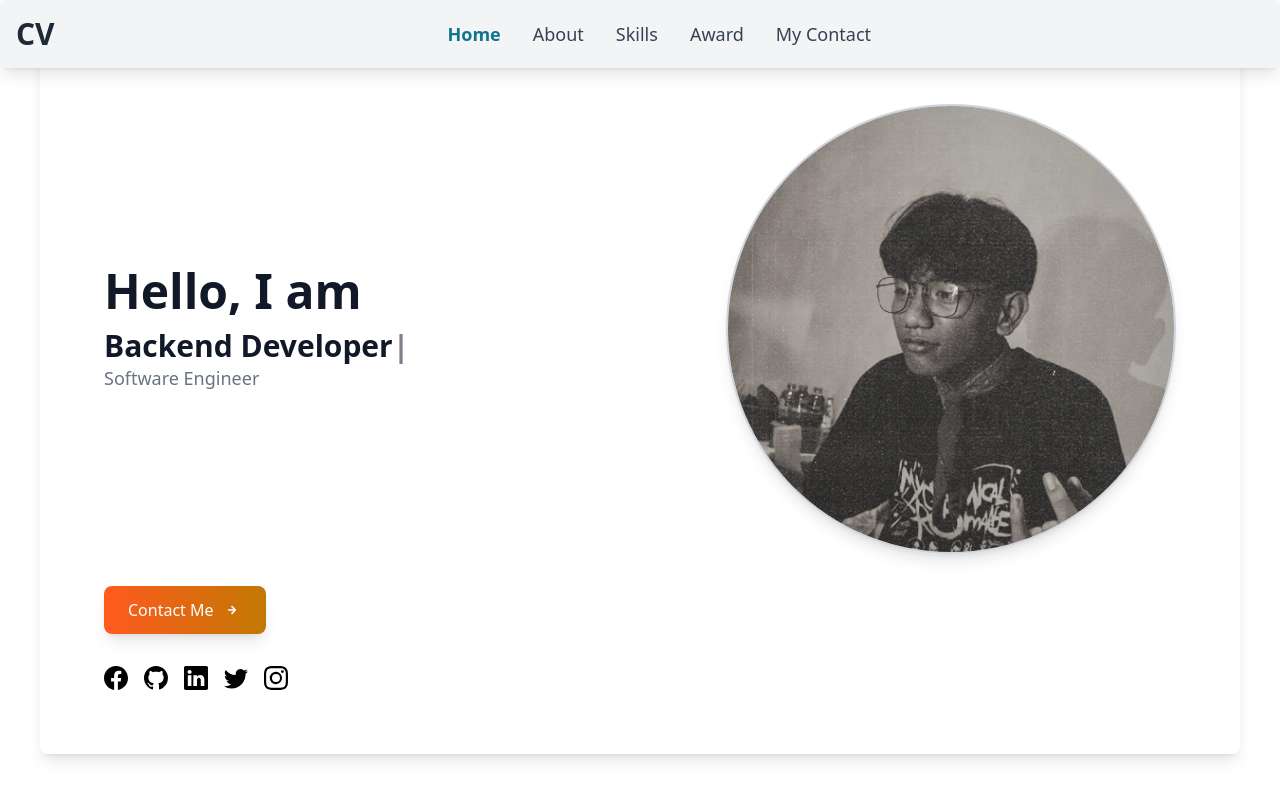
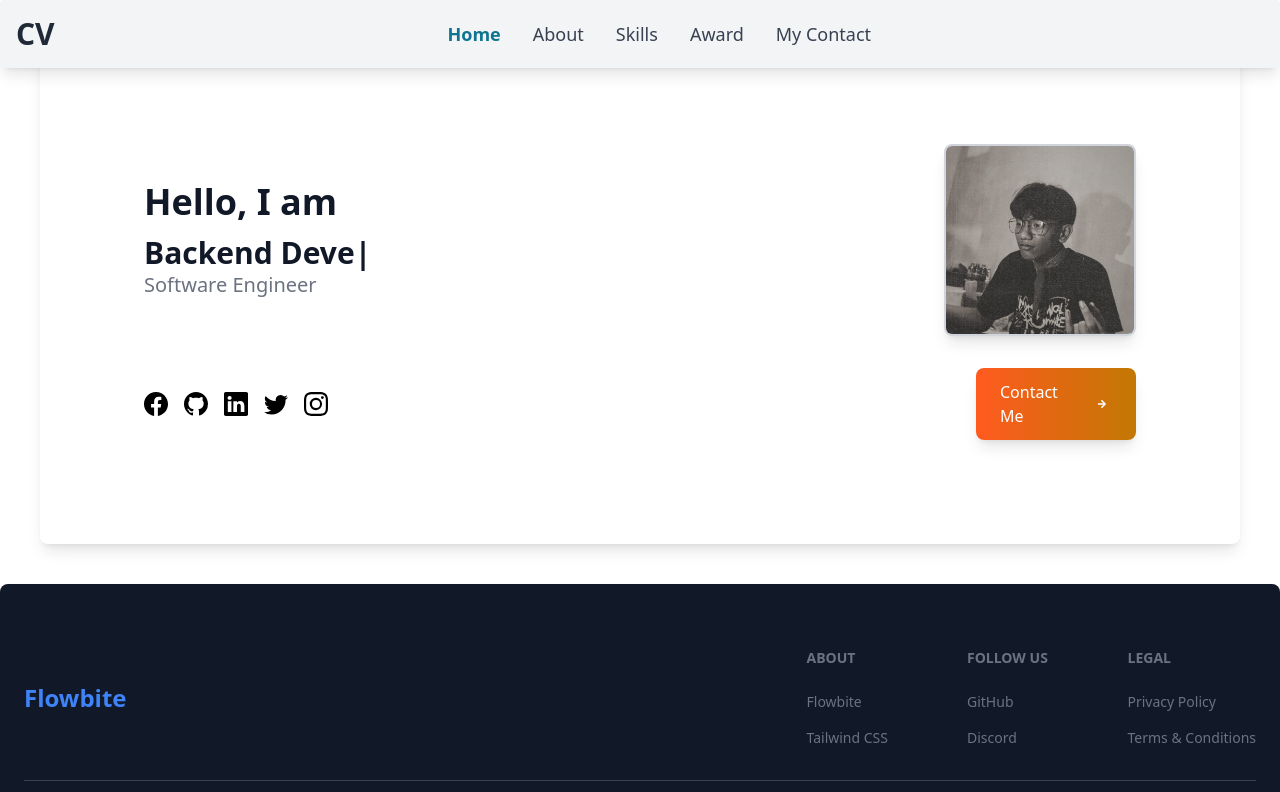
Before and after one commit to Aurelfrhs/my-cv, a React (Vite) app: page / in a window 1280 px wide. Shown: the top 792 px of the page. Built offline with nearby package versions, Linux system fonts and the light colour scheme.

Commit message:
testing update

```diff
--- a/package.json
+++ b/package.json
@@ -15,6 +15,7 @@
     "@react-icons/all-files": "^4.1.0",
     "flowbite": "^2.5.2",
     "flowbite-react": "^0.10.2",
+    "motion": "^11.11.17",
     "react": "^18.3.1",
     "react-dom": "^18.3.1",
     "react-router-dom": "^6.28.0",
--- a/src/App.jsx
+++ b/src/App.jsx
@@ -1,8 +1,8 @@
 import { useState } from 'react';
 import { Header } from './components/Header';
-import { Profile } from './components/Profile';
-import { CustomFooter } from './components/CustomFooter';
-import { About } from './components/About';
+import { Profile } from './pages/Profile';
+import { Footer } from './components/Footer';
+import { About } from './pages/About';
 // import { Skill } from './components/Skill';
 import { styled } from 'styled-components';
 
@@ -19,11 +19,11 @@ const App = () => {
       <Spacer />
       <Profile />
       <Spacer />
-      <About />
-      <Spacer />
+      {/* <About />
+      <Spacer /> */}
       {/* <Skill /> */}
       <Spacer />
-      <CustomFooter />
+      <Footer />
     </>
   );
 }
--- a/src/components/CustomFooter.jsx
+++ b/src/components/Footer.jsx
@@ -7,16 +7,15 @@ import {
   BsInstagram,
 } from "react-icons/bs";
 
-export const CustomFooter = () => {
+export const Footer = () => {
   return (
     <FlowbiteFooter container className="bg-gray-900 text-white">
       <div className="w-full py-10">
-        <div className="grid w-full justify-between sm:flex sm:justify-between md:flex md:grid-cols-1">
+        <div className="grid w-full justify-between gap-8 sm:flex sm:justify-between md:grid-cols-1">
           <div className="flex items-center mb-4 sm:mb-0">
-            <span className="text-2xl font-bold text-blue-500">Flowbite</span>{" "}
-            {/* Ganti warna di sini */}
+            <span className="text-2xl font-bold text-blue-500">Flowbite</span>
           </div>
-          <div className="grid grid-cols-2 gap-8 sm:mt-4 sm:grid-cols-3 sm:gap-6">
+          <div className="grid grid-cols-1 gap-8 sm:grid-cols-3">
             <div>
               <FlowbiteFooter.Title title="About" />
               <FlowbiteFooter.LinkGroup col>
@@ -25,15 +24,13 @@ export const CustomFooter = () => {
                   className="hover:underline hover:text-green-400"
                 >
                   Flowbite
-                </FlowbiteFooter.Link>{" "}
-                {/* Ganti warna di sini */}
+                </FlowbiteFooter.Link>
                 <FlowbiteFooter.Link
                   href="#"
                   className="hover:underline hover:text-green-400"
                 >
                   Tailwind CSS
-                </FlowbiteFooter.Link>{" "}
-                {/* Ganti warna di sini */}
+                </FlowbiteFooter.Link>
               </FlowbiteFooter.LinkGroup>
             </div>
             <div>
@@ -44,15 +41,13 @@ export const CustomFooter = () => {
                   className="hover:underline hover:text-green-400"
                 >
                   GitHub
-                </FlowbiteFooter.Link>{" "}
-                {/* Ganti warna di sini */}
+                </FlowbiteFooter.Link>
                 <FlowbiteFooter.Link
                   href="#"
                   className="hover:underline hover:text-green-400"
                 >
                   Discord
-                </FlowbiteFooter.Link>{" "}
-                {/* Ganti warna di sini */}
+                </FlowbiteFooter.Link>
               </FlowbiteFooter.LinkGroup>
             </div>
             <div>
@@ -63,15 +58,13 @@ export const CustomFooter = () => {
                   className="hover:underline hover:text-green-400"
                 >
                   Privacy Policy
-                </FlowbiteFooter.Link>{" "}
-                {/* Ganti warna di sini */}
+                </FlowbiteFooter.Link>
                 <FlowbiteFooter.Link
                   href="#"
                   className="hover:underline hover:text-green-400"
                 >
                   Terms & Conditions
-                </FlowbiteFooter.Link>{" "}
-                {/* Ganti warna di sini */}
+                </FlowbiteFooter.Link>
               </FlowbiteFooter.LinkGroup>
             </div>
           </div>
@@ -127,4 +120,4 @@ export const CustomFooter = () => {
   );
 };
 
-export default CustomFooter;
+export default Footer;
--- a/src/components/Profile.jsx
+++ /dev/null
@@ -1,142 +0,0 @@
-import React, { useEffect, useState } from "react";
-import { Card } from "flowbite-react";
-import { ReactTyped } from "react-typed";
-import {
-  BsFacebook,
-  BsGithub,
-  BsLinkedin,
-  BsTwitter,
-  BsInstagram,
-} from "react-icons/bs";
-import Image from '../assets/Image.png';
-
-export const Profile = () => {
-  const [isVisible, setIsVisible] = useState(false);
-  const [isExiting, setIsExiting] = useState(false);
-
-  useEffect(() => {
-    const timer = setTimeout(() => {
-      setIsVisible(true);
-    }, 100);
-
-    return () => clearTimeout(timer);
-  }, []);
-
-  const handleExit = () => {
-    setIsExiting(true);
-    setTimeout(() => {
-      setIsVisible(false);
-      setIsExiting(false);
-    }, 500);
-  };
-
-  return (
-    <Card className={`max-w-full m-10 p-10 shadow-lg rounded-lg border-3 bg-white dark:bg-gray-800 transition-transform transform hover:scale-105 ${isExiting ? 'animate-slide-out' : isVisible ? 'animate-slide-in' : ''}`}>
-      <div className="flex justify-between items-center">
-        <div className="flex flex-col">
-          <h2 className="text-5xl font-bold text-gray-900 dark:text-white">
-            Hello, I am
-          </h2>
-          <h1 className="font-bold text-5xl">
-            <ReactTyped
-              strings={[
-                "Aurel Fristian Ramdhani Hatorangan Simanjuntak",
-                "Backend Developer",
-              ]}
-              typeSpeed={25}
-              backSpeed={50}
-              loop
-              className="text-3xl font-bold text-gray-900 dark:text-white"
-            />
-          </h1>
-          <span className="text-lg text-gray-500 dark:text-gray-400">
-            Software Engineer
-          </span>
-        </div>
-        <div>
-          <img
-            alt="Photo"
-            height="450"
-            width="450"
-            src={Image}
-            className="border-2 border-gray-300 shadow-lg rounded-full transition-transform transform hover:scale-110"
-          />
-        </div>
-      </div>
-
-      <div className="flex mt-4">
-        <a
-          href="#"
-          className="inline-flex items-center px-6 py-3 text-white bg-gradient-to-r from-orange-500 to-yellow-500 hover:from-yellow-500 hover:to-orange-500 rounded-lg shadow-lg transition duration-300 transform hover:scale-105"
-          onClick={handleExit}
-        >
-          <span className="mr-2">Contact Me</span>
-          <svg
-            className="w-5 h-5"
-            fill="none"
-            stroke="currentColor"
-            viewBox="0 0 24 24"
-            xmlns="http://www.w3.org/2000/svg"
-          >
-            <path
-              strokeLinecap="round"
-              strokeLinejoin="round"
-              strokeWidth={2}
-              d="M8 12h8m-4-4l4 4-4 4"
-            />
-          </svg>
-        </a>
-      </div>
-
-      <div className="flex space-x-4 mt-4">
-        <a
-          href="#"
-          aria-label="Facebook"
-          target="_blank"
-          rel="noopener noreferrer"
-          className="transition duration-300 transform hover:scale-110 hover:text-blue-600"
-        >
-          <BsFacebook className="text-2xl hover:animate-bounce" />
-        </a>
-        <a
-          href="#"
-          aria-label="GitHub"
-          target="_blank"
-          rel="noopener noreferrer"
-          className="transition duration-300 transform hover:scale-110 hover:text-gray-400"
-        >
-          <BsGithub className="text-2xl hover:animate-bounce" />
-        </a>
-        <a
-          href="#"
-          aria-label="LinkedIn"
-          target="_blank"
-          rel="noopener noreferrer"
-          className="transition duration-300 transform hover:scale-110 hover:text-blue-500"
-        >
-          <BsLinkedin className="text-2xl hover:animate-bounce" />
-        </a>
-        <a
-          href="#"
-          aria-label="Twitter"
-          target="_blank"
-          rel="noopener noreferrer"
-          className="transition duration-300 transform hover:scale-110 hover:text-blue-400"
-        >
-          <BsTwitter className="text-2xl hover:animate-bounce" />
-        </a>
-        <a
-          href="#"
-          aria-label="Instagram"
-          target="_blank"
-          rel="noopener noreferrer"
-          className="transition duration-300 transform hover:scale-110 hover:text-pink-500"
-        >
-          <BsInstagram className="text-2xl hover:animate-bounce" />
-        </a>
-      </div>
-    </Card>
-  );
-};
-
-export default Profile;
--- a/src/index.css
+++ b/src/index.css
@@ -24,47 +24,3 @@
 .flip-back {
   transform: rotateY(180deg);
 }
-
-@keyframes slideIn {
-  0% {
-    transform: translateX(-100%);
-    opacity: 0;
-  }
-  100% {
-    transform: translateX(0);
-    opacity: 1;
-  }
-}
-
-.animate-slide-in {
-  animation: slideIn 2s ease forwards;
-}
-
-@keyframes slideOutToLeft {
-  0% {
-    transform: translateX(0);
-    opacity: 1;
-  }
-  100% {
-    transform: translateX(-100%);
-  }
-}
-
-.animate-slide-out {
-  animation: slideOutToLeft 0.5s ease forwards;
-}
-
-@keyframes slideInFromRight {
-  0% {
-    transform: translateX(100%);
-    opacity: 0;
-  }
-  100% {
-    transform: translateX(0);
-    opacity: 1;
-  }
-}
-
-.animate-slide-in-from-right {
-  animation: slideInFromRight 3s ease forwards;
-}
--- /dev/null
+++ b/src/pages/Profile.jsx
@@ -0,0 +1,117 @@
+import React from "react";
+import { Card } from "flowbite-react";
+import { ReactTyped } from "react-typed";
+import { BsFacebook, BsGithub, BsLinkedin, BsTwitter, BsInstagram } from "react-icons/bs";
+import Image from '../assets/Image.png';
+
+export const Profile = () => {
+  return (
+    <Card className="max-w-full m-5 p-5 sm:m-10 sm:p-20 shadow-lg rounded-lg border-3 bg-white dark:bg-gray-800 transition-transform transform hover:scale-105">
+      <div className="flex flex-col md:flex-row justify-between items-center">
+        <div className="flex flex-col mb-5 md:mb-0">
+          <h2 className="text-2xl md:text-3xl lg:text-4xl font-bold text-gray-900 dark:text-white">
+            Hello, I am
+          </h2>
+          <h1 className="font-bold text-3xl md:text-4xl lg:text-5xl">
+            <ReactTyped
+              strings={[
+                "Aurel Fristian Ramdhani Hatorangan Simanjuntak",
+                "Backend Developer",
+              ]}
+              typeSpeed={25}
+              backSpeed={50}
+              loop
+              className="text-xl md:text-2xl lg:text-3xl font-bold text-gray-900 dark:text-white"
+            />
+          </h1>
+          <span className="text-lg md:text-xl text-gray-500 dark:text-gray-400">
+            Software Engineer
+          </span>
+        </div>
+        <div className="flex">
+          <img
+            alt="Photo"
+            src={Image}
+            className="border-2 border-gray-300 shadow-lg rounded-lg transition-transform transform hover:scale-110 max-w-full w-32 sm:w-40 md:w-48"
+          />
+        </div>
+      </div>
+
+      {/* Flex Container for Icons and Button */}
+      <div className="flex flex-col md:flex-row justify-between items-center mt-4">
+        {/* Social Media Icons on the Left */}
+        <div className="flex space-x-4 mb-4 md:mb-0">
+          <a
+            href="#"
+            aria-label="Facebook"
+            target="_blank"
+            rel="noopener noreferrer"
+            className="transition duration-300 transform hover:scale-110 hover:text-blue-600"
+          >
+            <BsFacebook className="text-2xl hover:animate-bounce" />
+          </a>
+          <a
+            href="#"
+            aria-label="GitHub"
+            target="_blank"
+            rel="noopener noreferrer"
+            className="transition duration-300 transform hover:scale-110 hover:text-gray-400"
+          >
+            <BsGithub className="text-2xl hover:animate-bounce" />
+          </a>
+          <a
+            href="#"
+            aria-label="LinkedIn"
+            target="_blank"
+            rel="noopener noreferrer"
+            className="transition duration-300 transform hover:scale-110 hover:text-blue-500"
+          >
+            <BsLinkedin className="text-2xl hover:animate-bounce" />
+          </a>
+          <a
+            href="#"
+            aria-label="Twitter"
+            target="_blank"
+            rel="noopener noreferrer"
+            className="transition duration-300 transform hover:scale-110 hover:text-blue-400"
+          >
+            <BsTwitter className="text-2xl hover:animate-bounce" />
+          </a>
+          <a
+            href="#"
+            aria-label="Instagram"
+            target="_blank"
+            rel="noopener noreferrer"
+            className="transition duration-300 transform hover:scale-110 hover:text-pink-500"
+          >
+            <BsInstagram className="text-2xl hover:animate-bounce" />
+          </a>
+        </div>
+
+        {/* Contact Me Button on the Right */}
+        <a
+          href="#"
+          className="inline-flex items-center px-6 py-3 text-white bg-gradient-to-r from-orange-500 to-yellow-500 hover:from-yellow-500 hover:to-orange-500 rounded-lg shadow-lg transition duration-300 transform hover:scale-105 w-32 sm:w -40 md:w-40"
+        >
+          <span className="mr-2 text-sm sm:text-base">Contact Me</span>
+          <svg
+            className="w-5 h-5"
+            fill="none"
+            stroke="currentColor"
+            viewBox="0 0 24 24"
+            xmlns="http://www.w3.org/2000/svg"
+          >
+            <path
+              strokeLinecap="round"
+              strokeLinejoin="round"
+              strokeWidth={2}
+              d="M8 12h8m-4-4l4 4-4 4"
+            />
+          </svg>
+        </a>
+      </div>
+    </Card>
+  );
+};
+
+export default Profile;
```
Also changed, not shown: src/components/Header.jsx (line endings or trailing spaces), src/pages/About.jsx (renamed from src/components/About.jsx), src/pages/Skill.jsx (renamed from src/components/Skill.jsx), 1 other file (tests, documents, lock files or other folders).
